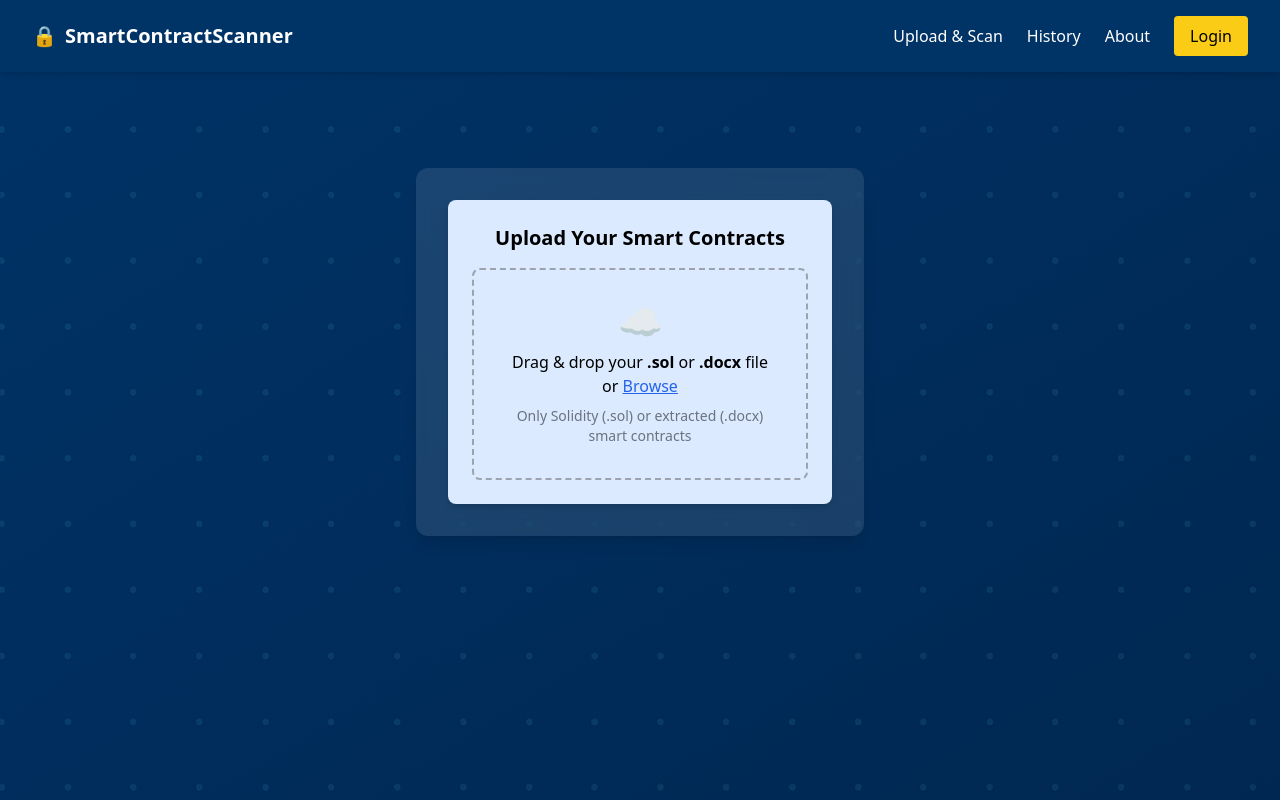
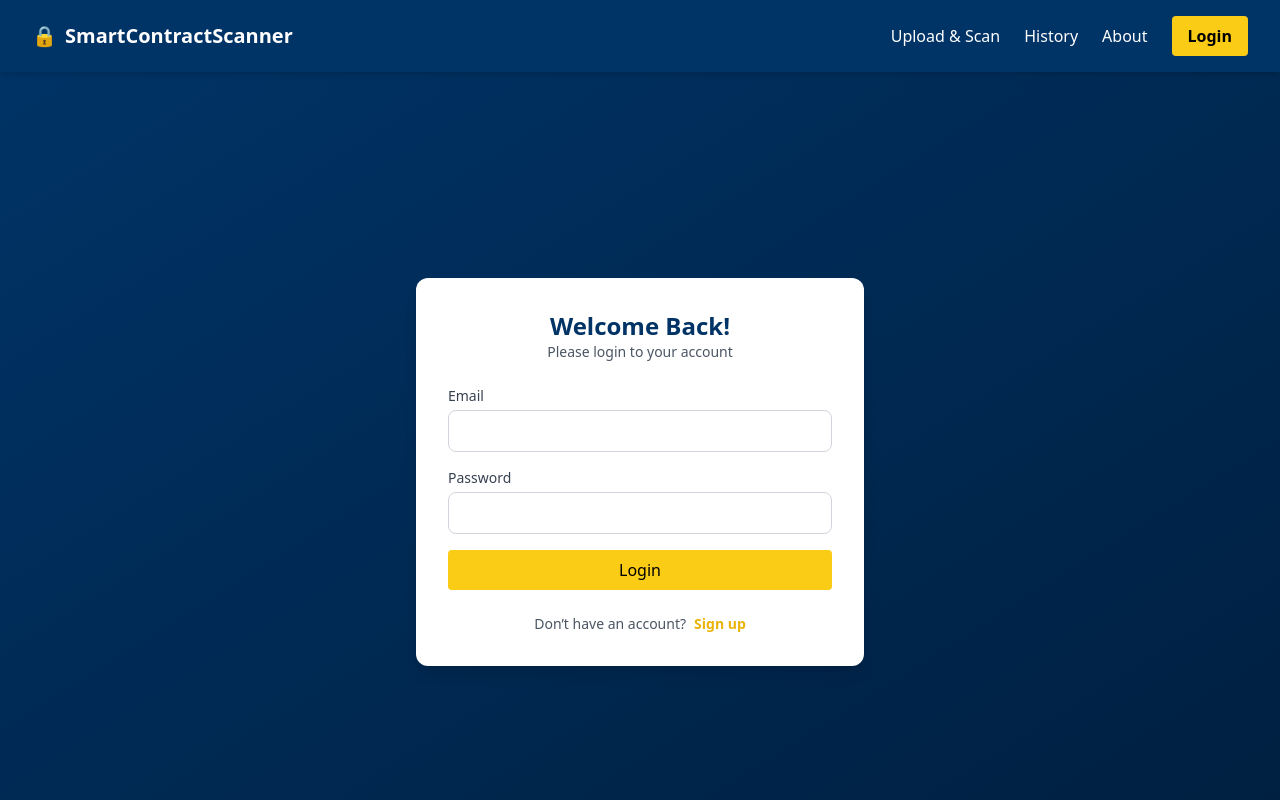
Before and after one commit to Dutuanvu/smartcontract_frontend, a React (Vite) app: page /login in a window 1280 px wide. Shown: the top 800 px of the page. Built offline with nearby package versions, Linux system fonts and the light colour scheme.

Commit message:
add login
npm install react-router-dom

```diff
--- a/src/App.jsx
+++ b/src/App.jsx
@@ -1,51 +1,53 @@
-import { useState } from 'react';
+import { BrowserRouter as Router, Routes, Route } from "react-router-dom";
 import Header from './components/Header';
 import Footer from './components/Footer';
 import UploadForm from './components/UploadForm';
 import AboutSection from './components/AboutSection';
 import HistorySidebar from './components/HistorySidebar';
+import Login from './components/Login';
 import backgroundImage from './assets/background.png';
+import { useState } from 'react';
 
 export default function App() {
   const [showHistory, setShowHistory] = useState(false);
 
   return (
+    <Router>
       <div className="flex flex-col w-full relative">
-      {/* Sticky Header */}
         <Header onShowHistory={() => setShowHistory(true)} />
 
-      {/* History Sidebar Slide-in */}
         {showHistory && (
           <HistorySidebar isOpen={showHistory} onClose={() => setShowHistory(false)} />
         )}
 
-      {/* Main Upload Area with background image */}
+        <Routes>
+          <Route
+            path="/"
+            element={
               <main
                 className="flex flex-col w-full px-4 pt-24 min-h-screen bg-fixed bg-cover bg-center"
                 style={{
                   backgroundImage: `linear-gradient(to bottom right, rgba(0,51,102,0.9), rgba(0,38,77,0.9)), url(${backgroundImage})`,
                 }}
               >
-        <section
-          id="upload"
-          className="w-full max-w-md mx-auto mb-16 scroll-mt-24"
-        >
+                <section id="upload" className="w-full max-w-md mx-auto mb-16 scroll-mt-24">
                   <div className="bg-white/10 backdrop-blur-lg rounded-xl p-8 shadow-lg">
                     <UploadForm />
                   </div>
                 </section>
               </main>
+            }
+          />
 
-      {/* About Section */}
-      <section
-        id="about"
-        className="w-full min-h-screen bg-white px-8 py-20 scroll-mt-20"
-      >
+          <Route path="/login" element={<Login />} />
+        </Routes>
+
+        <section id="about" className="w-full min-h-screen bg-white px-8 py-20 scroll-mt-20">
           <AboutSection />
         </section>
 
-      {/* Footer */}
         <Footer />
       </div>
+    </Router>
   );
 }
--- a/src/components/Header.jsx
+++ b/src/components/Header.jsx
@@ -1,5 +1,5 @@
-// Header.jsx
 import React from 'react';
+import { Link } from 'react-router-dom';
 
 export default function Header({ onShowHistory }) {
   return (
@@ -18,9 +18,13 @@ export default function Header({ onShowHistory }) {
           <a href="#about" className="hover:underline">About</a>
         </nav>
 
-        <button className="bg-yellow-400 text-black px-4 py-2 rounded hover:bg-yellow-300">
+        {/* Login Button */}
+        <Link
+          to="/login"
+          className="bg-yellow-400 text-black px-4 py-2 rounded hover:bg-yellow-300 font-semibold"
+        >
           Login
-        </button>
+        </Link>
       </div>
     </header>
   );
--- /dev/null
+++ b/src/components/Login.jsx
@@ -0,0 +1,67 @@
+import { useState } from 'react';
+import { Link, useNavigate } from 'react-router-dom';
+
+export default function Login() {
+  const [email, setEmail] = useState('');
+  const [password, setPassword] = useState('');
+  const navigate = useNavigate();
+
+  const handleLogin = (e) => {
+    e.preventDefault();
+    // Dummy login logic
+    alert("Logged in!");
+    navigate('/'); // Redirect to Scan page
+  };
+
+  return (
+    <div className="min-h-screen bg-gradient-to-br from-[#003366] to-[#001F3F] flex items-center justify-center px-4">
+      <div className="bg-white rounded-xl shadow-lg p-8 max-w-md w-full space-y-6">
+        {/* Title */}
+        <div className="text-center">
+          <h1 className="text-2xl font-bold text-[#003366]">Welcome Back!</h1>
+          <p className="text-sm text-gray-600">Please login to your account</p>
+        </div>
+
+        {/* Form */}
+        <form onSubmit={handleLogin} className="space-y-4">
+          <div>
+            <label className="block text-sm font-medium text-gray-700">Email</label>
+            <input
+              type="email"
+              value={email}
+              onChange={(e) => setEmail(e.target.value)}
+              required
+              className="mt-1 w-full px-4 py-2 border border-gray-300 rounded-lg focus:ring-yellow-400 focus:outline-none"
+            />
+          </div>
+          <div>
+            <label className="block text-sm font-medium text-gray-700">Password</label>
+            <input
+              type="password"
+              value={password}
+              onChange={(e) => setPassword(e.target.value)}
+              required
+              className="mt-1 w-full px-4 py-2 border border-gray-300 rounded-lg focus:ring-yellow-400 focus:outline-none"
+            />
+          </div>
+          <button type="submit" className="w-full bg-yellow-400 text-black py-2 rounded hover:bg-yellow-300">
+            Login
+          </button>
+        </form>
+
+        {/* Sign Up redirects to Scan page */}
+        <div className="text-center">
+          <p className="text-sm text-gray-600">
+            Don’t have an account?
+            <button
+              className="text-yellow-500 font-semibold ml-2 hover:underline"
+              onClick={() => navigate('/')}
+            >
+              Sign up
+            </button>
+          </p>
+        </div>
+      </div>
+    </div>
+  );
+}
```
Lines whose indentation alone changed are shown as unchanged.
